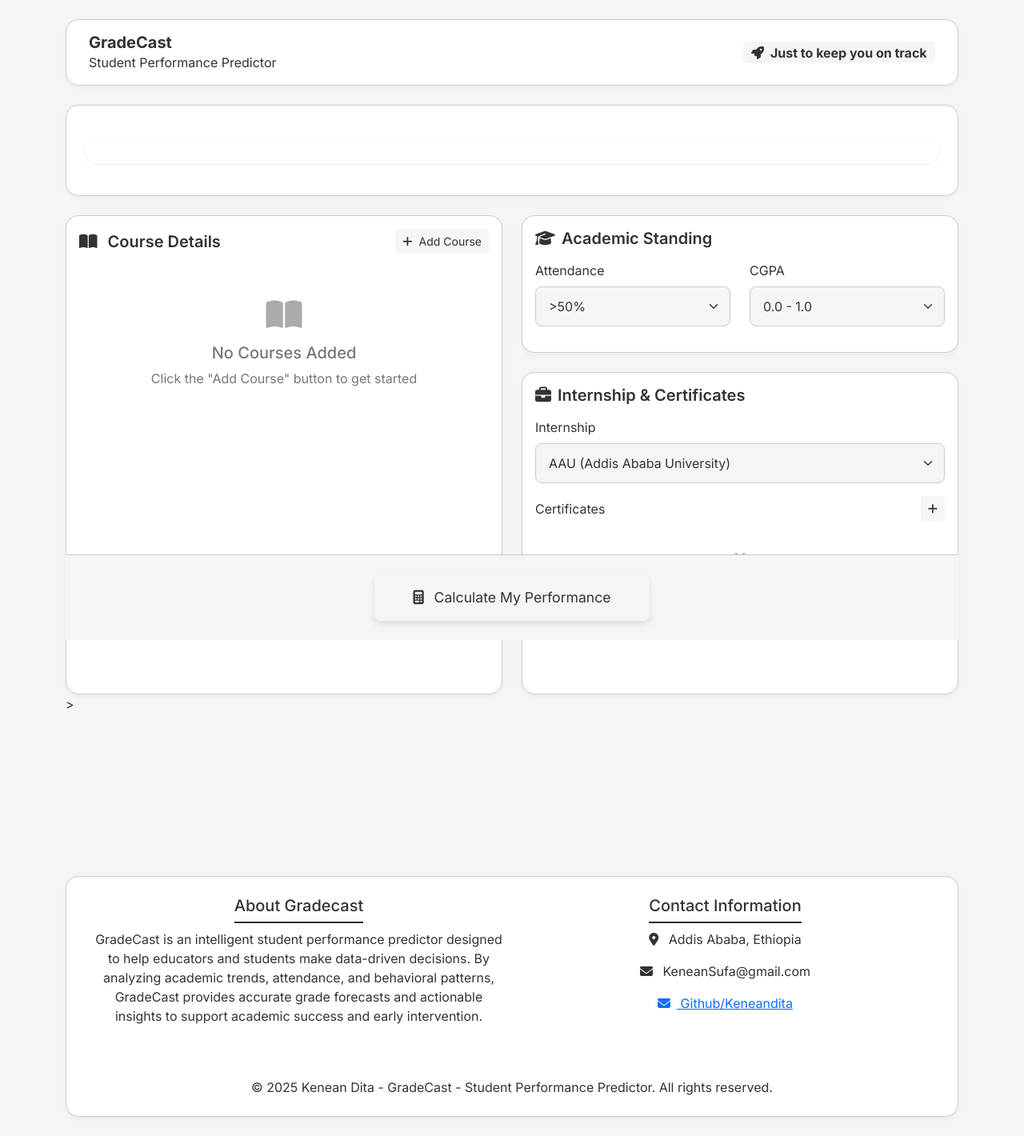
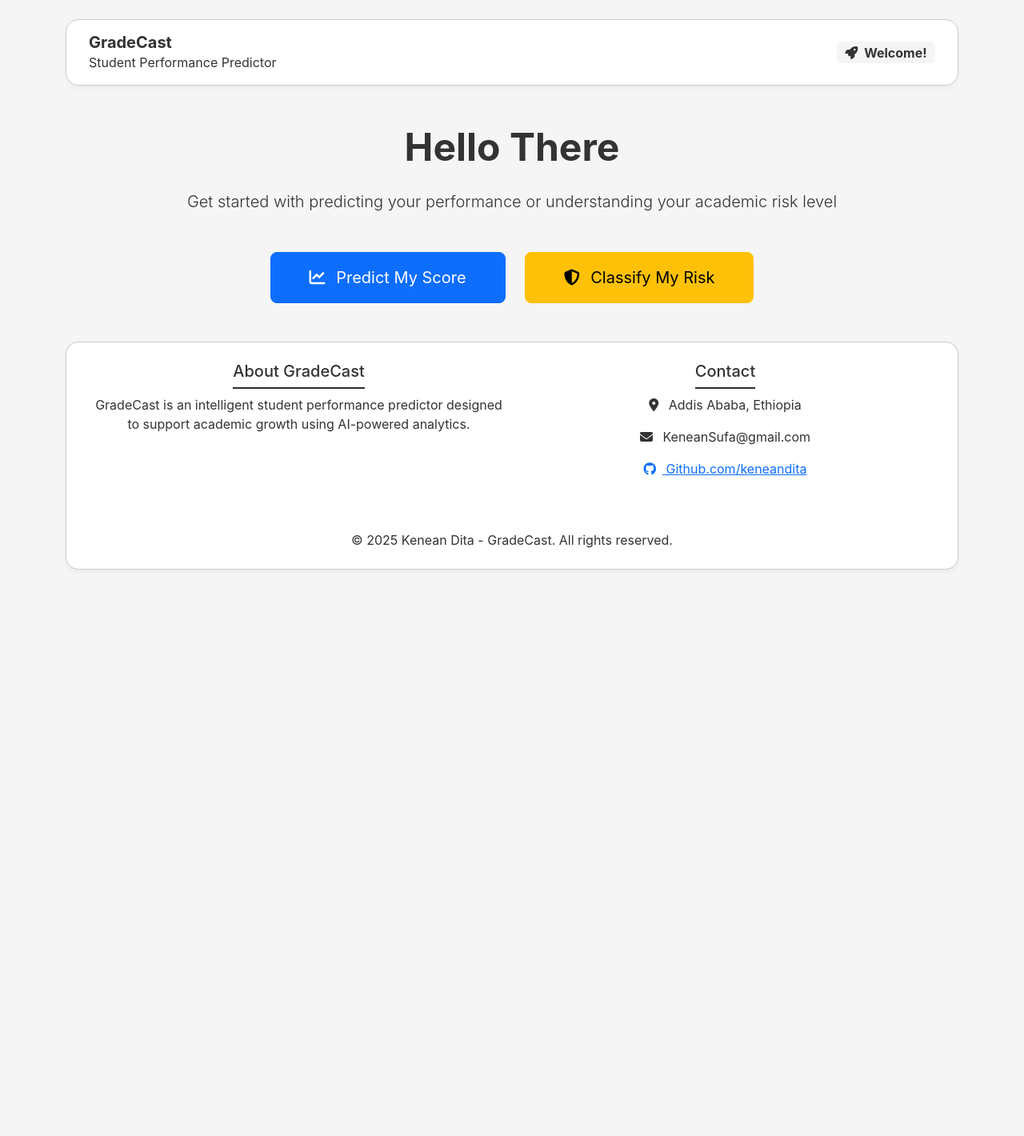
Before and after one commit to KeneanDita/GradeCast, a Python web app: template templates/index.html in a window 1280 px wide. Shown: the whole page at 80% size. After the commit the page ends 712 px from the top, so only its background shows below. Run offline with Jinja, Linux system fonts and the light colour scheme; the template is opened without the code that fills it, so the values that code supplies are empty.

Commit message:
index page

```diff
--- a/templates/index.html
+++ b/templates/index.html
@@ -3,183 +3,84 @@
   <head>
     <meta charset="UTF-8" />
     <meta name="viewport" content="width=device-width, initial-scale=1.0" />
-    <title>GradeCast - Student Performance Predictor</title>
+    <title>GradeCast - Welcome</title>
     <link
       href="https://cdn.jsdelivr.net/npm/bootstrap@5.3.0/dist/css/bootstrap.min.css"
       rel="stylesheet"
     />
     <link
-      href="https://fonts.googleapis.com/css2?family=Inter:wght@300;400;500;600;700&display=swap"
+      href="https://cdnjs.cloudflare.com/ajax/libs/font-awesome/6.4.0/css/all.min.css"
       rel="stylesheet"
     />
-    <link
-      rel="stylesheet"
-      href="https://cdnjs.cloudflare.com/ajax/libs/font-awesome/6.4.0/css/all.min.css"
-    />
-    <link rel="stylesheet" href="style.css" />
+    <link href="style.css" rel="stylesheet" />
   </head>
   <body>
     <div class="container py-4">
       <nav class="navbar glass-card mb-4 p-3">
-        <div class="container-fluid">
-          <div class="d-flex align-items-center">
-            <div>
+        <div
+          class="container-fluid d-flex justify-content-between align-items-center"
+        >
+          <div>
+            <a
+              href="index.html"
+              class="navbar-brand mb-0 h1 fw-bold text-white"
+            >
               <span class="navbar-brand mb-0 h1 fw-bold text-white"
                 >GradeCast</span
               >
-              <p class="mb-0 text-light">Student Performance Predictor</p>
-            </div>
+            </a>
+            <p class="mb-0 text-light">Student Performance Predictor</p>
           </div>
           <span class="badge bg-yellow text-dark fs-6">
-            <i class="fas fa-rocket me-2"></i>Just to keep you on track
+            <i class="fas fa-rocket me-2"></i>Welcome!
           </span>
         </div>
       </nav>
 
-      <div id="results-section" class="glass-card mb-4 p-4">
-        <div id="results-container" class="p-3"></div>
-      </div>
+      <div class="text-center my-5">
+        <h1 class="fw-bold display-5 mb-4">Hello There</h1>
+        <p class="lead mb-5">
+          Get started with predicting your performance or understanding your
+          academic risk level
+        </p>
 
-      <div class="row g-4">
-        <div class="col-lg-6">
-          <div class="attribute-card card glass-card h-100">
-            <div class="card-body">
-              <div
-                class="d-flex justify-content-between align-items-center mb-4"
-              >
-                <h3 class="h5 fw-semibold mb-0 text-white">
-                  <i class="fas fa-book-open me-2"></i> Course Details
-                </h3>
-                <button id="add-course" class="btn btn-sm bg-yellow text-dark">
-                  <i class="fas fa-plus me-2"></i>Add Course
-                </button>
-              </div>
-              <div id="course-container" class="gap-3"></div>
-            </div>
-          </div>
+        <div class="d-flex justify-content-center gap-4">
+          <a href="predictor.html" class="btn btn-lg btn-primary px-5 py-3">
+            <i class="fas fa-chart-line me-2"></i> Predict My Score
+          </a>
+          <a href="classifier.html" class="btn btn-lg btn-warning px-5 py-3">
+            <i class="fas fa-shield-halved me-2"></i> Classify My Risk
+          </a>
         </div>
-
-        <div class="col-lg-6 d-flex flex-column gap-4">
-          <div class="attribute-card card glass-card">
-            <div class="card-body">
-              <h5 class="fw-semibold mb-3 text-white">
-                <i class="fas fa-graduation-cap me-2"></i>Academic Standing
-              </h5>
-              <div class="row">
-                <div class="col-md-6 mb-3">
-                  <label class="form-label text-white">Attendance</label>
-                  <select
-                    id="attendance-select"
-                    class="form-select form-select-modern"
-                  >
-                    <option value=">50">>50%</option>
-                    <option value=">65">>65%</option>
-                    <option value=">75">>75%</option>
-                    <option value=">85">>85%</option>
-                    <option value=">95">>95%</option>
-                  </select>
-                </div>
-                <div class="col-md-6 mb-3">
-                  <label class="form-label text-white">CGPA</label>
-                  <select
-                    id="cgpa-select"
-                    class="form-select form-select-modern"
-                  >
-                    <option value="0.0-1.0">0.0 - 1.0</option>
-                    <option value="1.0-1.5">1.0 - 1.5</option>
-                    <option value="1.5-2.0">1.5 - 2.0</option>
-                    <option value="2.0-2.5">2.0 - 2.5</option>
-                    <option value="2.5-3.0">2.5 - 3.0</option>
-                    <option value="3.0-3.5">3.0 - 3.5</option>
-                    <option value="3.5-4.0">3.5 - 4.0</option>
-                  </select>
-                </div>
-              </div>
-            </div>
-          </div>
-
-          <div class="attribute-card card glass-card">
-            <div class="card-body">
-              <h5 class="fw-semibold mb-3 text-white">
-                <i class="fas fa-briefcase me-2"></i>Internship & Certificates
-              </h5>
-              <div class="mb-3">
-                <label class="form-label text-white">Internship</label>
-                <select
-                  id="Internship-select"
-                  class="form-select form-select-modern"
-                >
-                  <option value="10">AAU (Addis Ababa University)</option>
-                  <option value="10">
-                    AASTU (Addis Ababa Science & Technology)
-                  </option>
-                  <option value="8">International Tech Companies</option>
-                  <option value="6">Ethiopian Private Companies</option>
-                  <option value="4">Local Startups</option>
-                  <option value="0">No internship</option>
-                </select>
-              </div>
-
-              <div>
-                <div
-                  class="d-flex justify-content-between align-items-center mb-2"
-                >
-                  <label class="form-label text-white mb-0">Certificates</label>
-                  <button
-                    id="add-certificate"
-                    class="btn btn-sm bg-yellow text-dark"
-                  >
-                    <i class="fas fa-plus"></i>
-                  </button>
-                </div>
-                <div id="certificate-container" class="gap-2"></div>
-              </div>
-            </div>
-          </div>
-        </div>
-      </div>
-      >
-      <div id="calculate-container" class="mt-5 text-center">
-        <button id="calculate" class="btn btn-lg bg-green text-white px-5 py-3">
-          <i class="fas fa-calculator me-2"></i> Calculate My Performance
-        </button>
       </div>
 
       <footer class="glass-card mt-5 p-4 text-center text-white">
         <div class="container">
           <div class="row">
             <div class="col-md-6">
-              <h5>About Gradecast</h5>
+              <h5>About GradeCast</h5>
               <p>
                 GradeCast is an intelligent student performance predictor
-                designed to help educators and students make data-driven
-                decisions. By analyzing academic trends, attendance, and
-                behavioral patterns, GradeCast provides accurate grade forecasts
-                and actionable insights to support academic success and early
-                intervention.
+                designed to support academic growth using AI-powered analytics.
               </p>
             </div>
             <div class="col-md-6">
-              <h5>Contact Information</h5>
+              <h5>Contact</h5>
               <p>
                 <i class="fas fa-map-marker-alt me-2"></i> Addis Ababa, Ethiopia
               </p>
               <p><i class="fas fa-envelope me-2"></i> KeneanSufa@gmail.com</p>
-              <a href="https://github.com/keneandita/" target="_blank"">
-                <p><i class="fas fa-envelope me-2"></i> Github/Keneandita</p>
+              <a href="https://github.com/keneandita" target="_blank">
+                <p><i class="fab fa-github me-2"></i> Github.com/keneandita</p>
               </a>
             </div>
           </div>
           <hr class="border-light my-4" />
           <p class="mb-0">
-            © 2025 Kenean Dita - GradeCast - Student Performance Predictor. All
-            rights reserved.
+            © 2025 Kenean Dita - GradeCast. All rights reserved.
           </p>
         </div>
       </footer>
     </div>
-
-    <script src="https://cdn.jsdelivr.net/npm/bootstrap@5.3.0/dist/js/bootstrap.bundle.min.js"></script>
-    <script src="script.js"></script>
   </body>
 </html>
```
